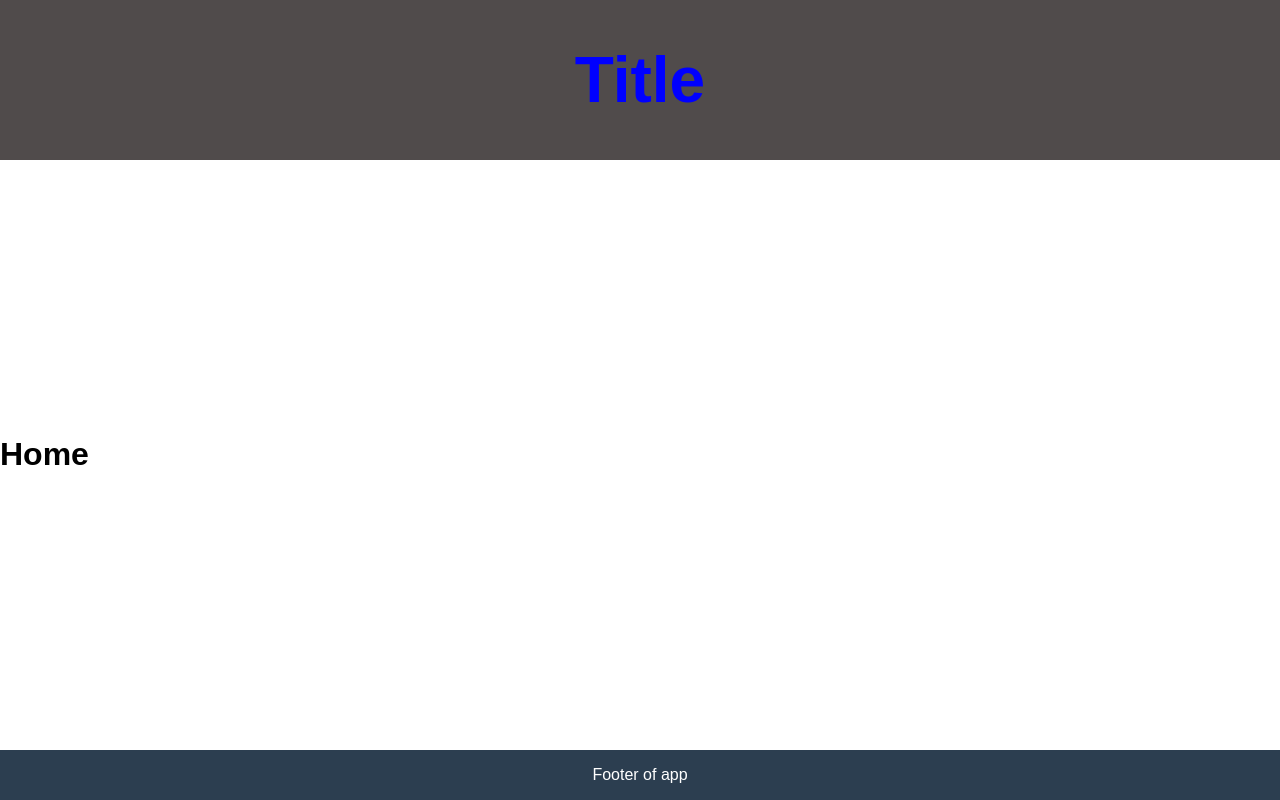
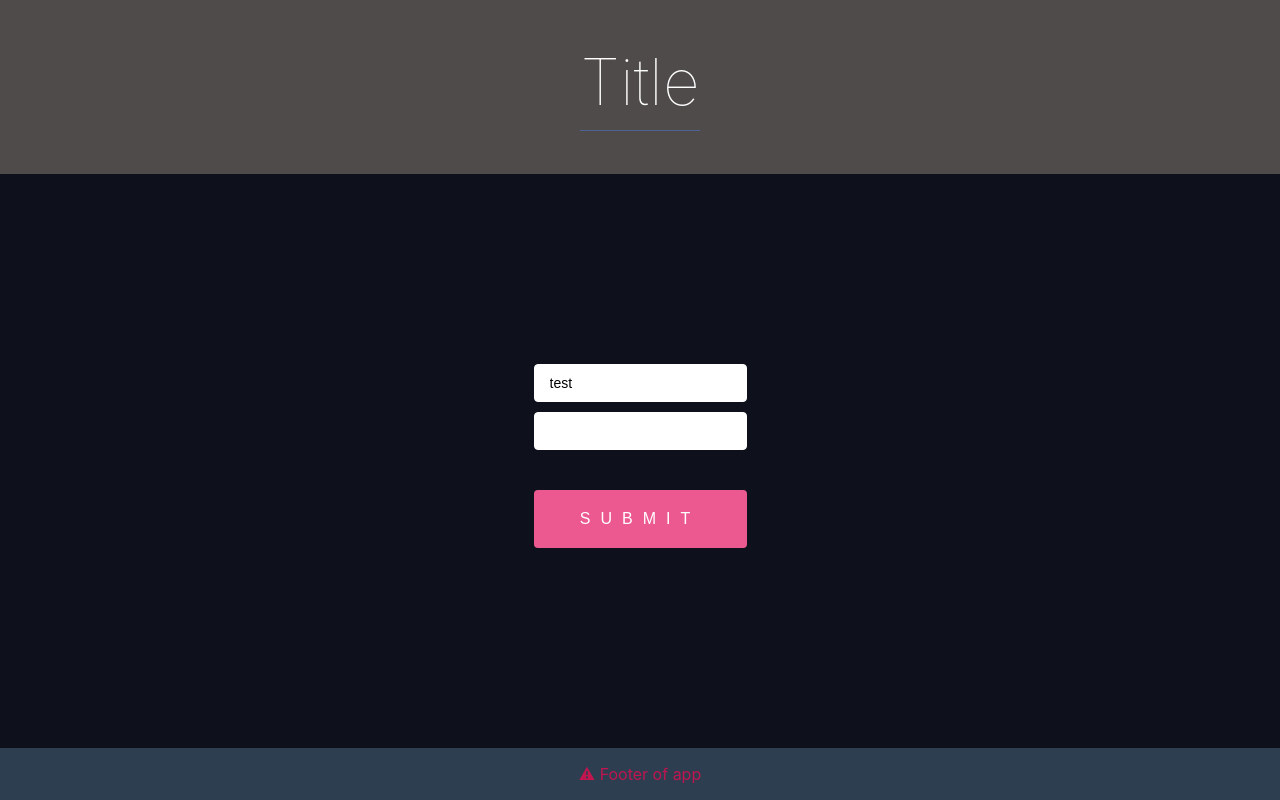
Before and after one commit to MAG7777/may_app, a React (Vite) app: page / in a window 1280 px wide. Built offline with nearby package versions, Linux system fonts and the light colour scheme.

Commit message:
Patrial implement

```diff
--- a/package.json
+++ b/package.json
@@ -11,7 +11,8 @@
   },
   "dependencies": {
     "react": "^19.1.0",
-    "react-dom": "^19.1.0"
+    "react-dom": "^19.1.0",
+    "react-hook-form": "^7.56.4"
   },
   "devDependencies": {
     "@eslint/js": "^9.25.0",
--- a/src/pages/Home/Home.tsx
+++ b/src/pages/Home/Home.tsx
@@ -1,10 +1,11 @@
+import SignUpForm from "../SignUpForm/SIgnUpForm";
 import "./Home.css";
 
 const Home = () => {
 
     return (
         <>
-            <h1>Home</h1>
+        <SignUpForm />
         </>
     )
 }
--- /dev/null
+++ b/src/pages/SignUpForm/SIgnUpForm.tsx
@@ -0,0 +1,40 @@
+import { useForm, type SubmitHandler } from "react-hook-form";
+import "./SignUpForm.css";
+
+
+type Inputs = {
+    example: string
+    exampleRequired: string
+}
+
+
+export default function SignUpForm() {
+    const {
+        register,
+        handleSubmit,
+        watch,
+        formState: { errors },
+    } = useForm<Inputs>()
+    const onSubmit: SubmitHandler<Inputs> = (data) => console.log(data)
+
+
+    console.log(watch("example")) // watch input value by passing the name of it
+
+
+    return (
+        /* "handleSubmit" will validate your inputs before invoking "onSubmit" */
+        <form onSubmit={handleSubmit(onSubmit)}>
+            {/* register your input into the hook by invoking the "register" function */}
+            <input defaultValue="test" {...register("example")} />
+
+
+            {/* include validation with required or other standard HTML validation rules */}
+            <input {...register("exampleRequired", { required: true })} />
+            {/* errors will return when field validation fails  */}
+            {errors.exampleRequired && <span>This field is required</span>}
+
+
+            <input type="submit" />
+        </form>
+    )
+}
--- /dev/null
+++ b/src/pages/SignUpForm/SignUpForm.css
@@ -0,0 +1,128 @@
+body {
+    background: #0e101c;
+    font-family: -apple-system, BlinkMacSystemFont, "Segoe UI", "Roboto", "Oxygen",
+        "Ubuntu", "Cantarell", "Fira Sans", "Droid Sans", "Helvetica Neue",
+        sans-serif;
+}
+
+form {
+    max-width: 500px;
+    margin: 0 auto;
+}
+
+h1 {
+    font-weight: 100;
+    color: white;
+    text-align: center;
+    padding-bottom: 10px;
+    border-bottom: 1px solid rgb(79, 98, 148);
+}
+
+.form {
+    background: #0e101c;
+    max-width: 400px;
+    margin: 0 auto;
+}
+
+p {
+    color: #bf1650;
+}
+
+p::before {
+    display: inline;
+    content: "⚠ ";
+}
+
+input {
+    display: block;
+    box-sizing: border-box;
+    width: 100%;
+    border-radius: 4px;
+    border: 1px solid white;
+    padding: 10px 15px;
+    margin-bottom: 10px;
+    font-size: 14px;
+}
+
+label {
+    line-height: 2;
+    text-align: left;
+    display: block;
+    margin-bottom: 13px;
+    margin-top: 20px;
+    color: white;
+    font-size: 14px;
+    font-weight: 200;
+}
+
+button[type="submit"],
+input[type="submit"] {
+    background: #ec5990;
+    color: white;
+    text-transform: uppercase;
+    border: none;
+    margin-top: 40px;
+    padding: 20px;
+    font-size: 16px;
+    font-weight: 100;
+    letter-spacing: 10px;
+}
+
+button[type="submit"]:hover,
+input[type="submit"]:hover {
+    background: #bf1650;
+}
+
+button[type="submit"]:active,
+input[type="button"]:active,
+input[type="submit"]:active {
+    transition: 0.3s all;
+    transform: translateY(3px);
+    border: 1px solid transparent;
+    opacity: 0.8;
+}
+
+input:disabled {
+    opacity: 0.4;
+}
+
+input[type="button"]:hover {
+    transition: 0.3s all;
+}
+
+button[type="submit"],
+input[type="button"],
+input[type="submit"] {
+    -webkit-appearance: none;
+}
+
+.App {
+    max-width: 600px;
+    margin: 0 auto;
+}
+
+button[type="button"] {
+    display: block;
+    appearance: none;
+    background: #333;
+    color: white;
+    border: none;
+    text-transform: uppercase;
+    padding: 10px 20px;
+    border-radius: 4px;
+}
+
+hr {
+    margin-top: 30px;
+}
+
+button {
+    display: block;
+    appearance: none;
+    margin-top: 40px;
+    border: 1px solid #333;
+    margin-bottom: 20px;
+    text-transform: uppercase;
+    padding: 10px 20px;
+    border-radius: 4px;
+}
```
Also changed, not shown: 1 other file (tests, documents, lock files or other folders).
